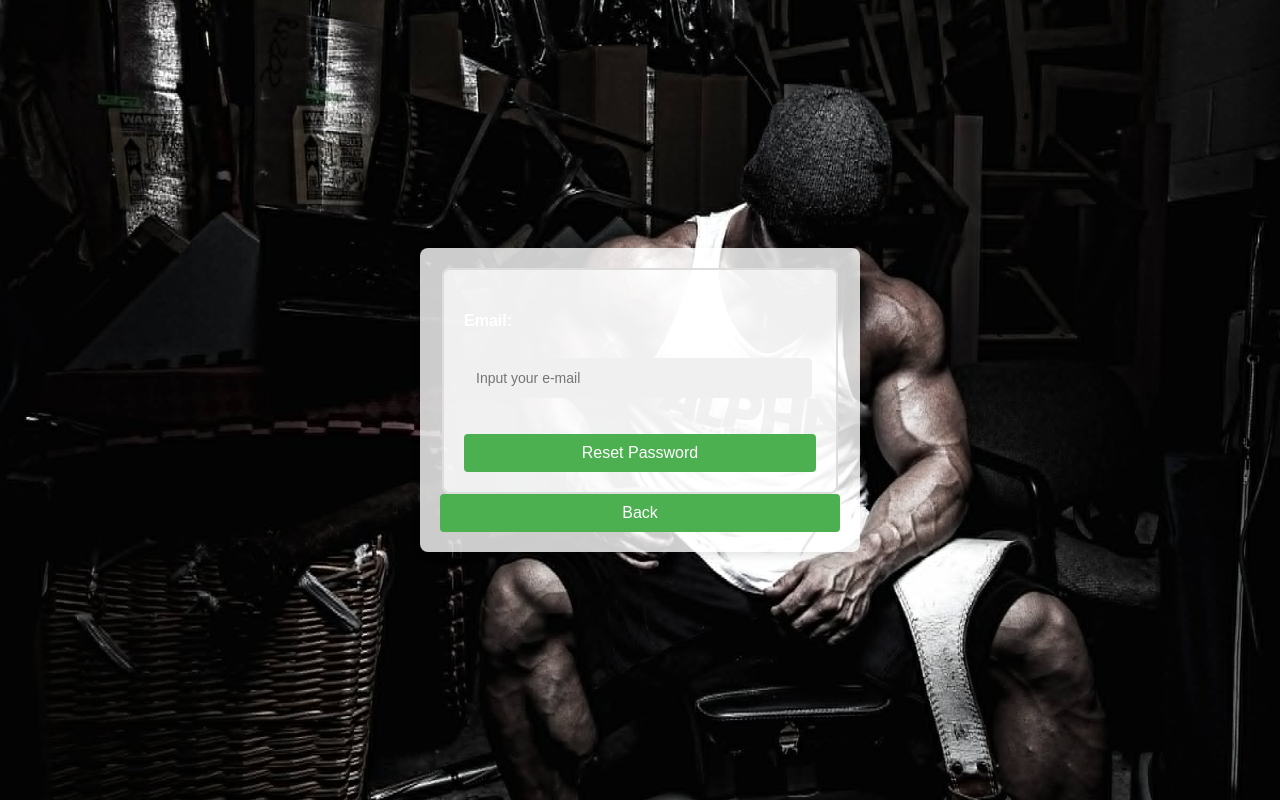
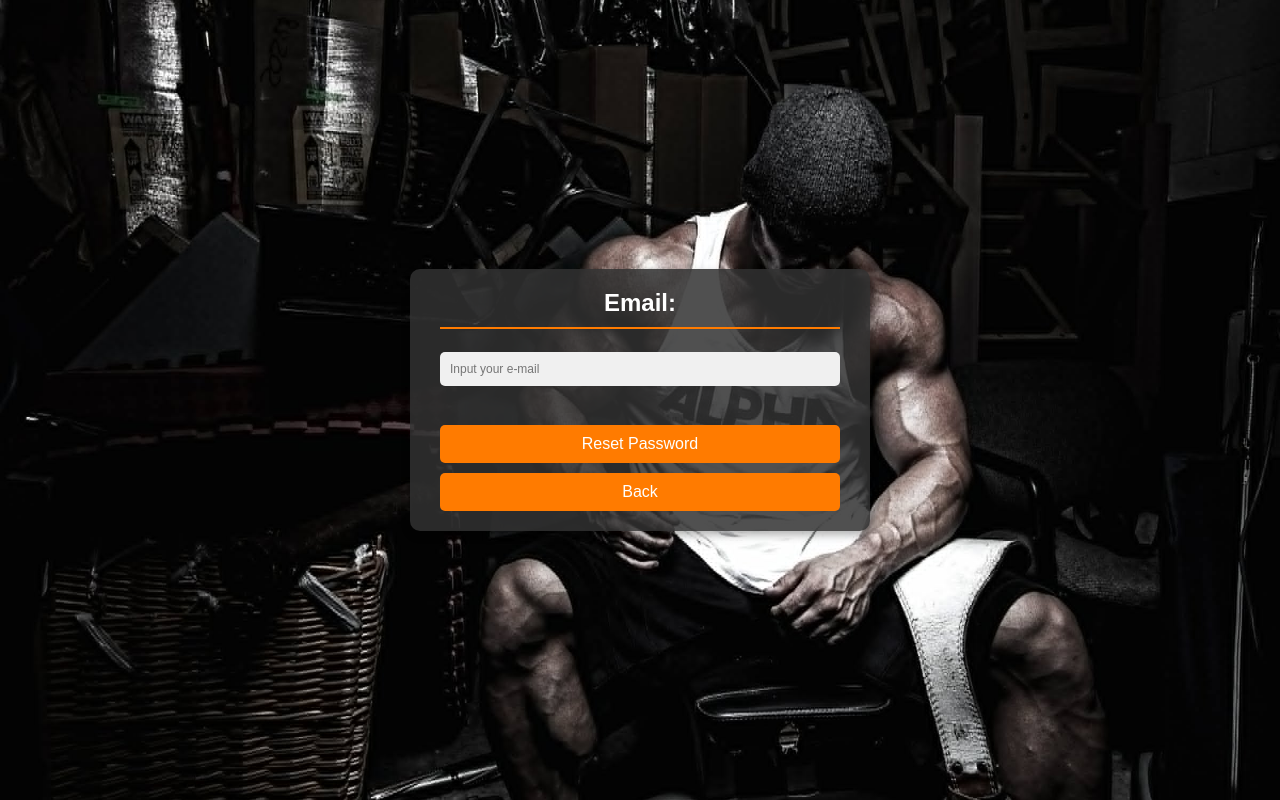
Before and after one commit to Adrian-Reyneil/Gym-Rat-Website, a website: page public/forgot-password.html in a window 1280 px wide. Drawn offline with Linux system fonts and the light colour scheme.

Commit message:
Initial commit

```diff
--- a/public/css/style.css
+++ b/public/css/style.css
@@ -67,6 +67,68 @@ body {
     border-radius: 5px;
     font-size: 12px;
     background-color: #f0f0f0;
+}
+
+.forgot-form-container {
+    align-items: center;
+    justify-content: center;
+    height: 100%;
+    width: 100%;
+    box-shadow: 0px 4px 8px rgba(0, 0, 0, 0.3);
+}
+
+.forgot-form-container h4 {
+    font-size: 24px;
+    text-align: center;
+    border-bottom: 2px solid #ff7b00; /* Orange underline */
+    padding-bottom: 10px;
+    margin-bottom: 5px;
+    margin-top: 0px;
+}
+.forgot-form-container input[type="email"] {
+    width: 95%;
+    padding: 10px;
+    margin-bottom: 10px;
+    border: none;
+    border-radius: 5px;
+    font-size: 12px;
+    background-color: #f0f0f0;
+}
+.forgot-form-container{
+    background-color: rgba(50, 50, 50, 0.85);
+    padding: 20px 30px;
+    border-radius: 10px;
+    color: white;
+    max-width: 400px;
+    width: 100%;
+}
+.forgot-form-container button {
+    width: 100%;
+    padding: 10px;
+    margin-top: 10px;
+    background-color: #ff7b00;
+    border: none;
+    color: white;
+    font-size: 16px;
+    cursor: pointer;
+    border-radius: 5px;
+    text-align: center;
+}
+
+.forgot-form-container button + button {
+    margin-top: 10px; /* Adds a gap between the buttons */
+}
+
+.forgot-form-container button.back-button a {
+    color: white;
+    text-decoration: none;
+    display: block;
+    width: 100%;
+    height: 100%;
+}
+
+.forgot-form-container button.back-button {
+    background-color: #ff7b00;
 }
 
 /* Form container styling */
@@ -139,18 +201,3 @@ button:hover {
 .footer a:hover {
     text-decoration: underline;
 }
-
-.password-container {
-    position: relative;
-    width: 100%;
-}
-
-
-#togglePassword {
-    position: absolute;
-    right: 10px; /* Position the icon to the right */
-    top: 40%; /* Vertically center the icon */
-    transform: translateY(-50%); /* Correct the exact centering */
-    cursor: pointer;
-    font-size: 18px; /* Adjust the icon size if needed */
-}
--- a/public/forgot-password.html
+++ b/public/forgot-password.html
@@ -5,73 +5,20 @@
     <meta name="viewport" content="width=device-width, initial-scale=1.0">
     <link rel="stylesheet" href="css/style.css">
     <title>Forgot Password Page</title>
-    <style>
-        .form-container {
-            width: 100%;
-            max-width: 400px;
-            margin: 0 auto;
-            padding: 20px;
-            background-color: rgba(255, 255, 255, 0.8); /* Transparent white background */
-            border-radius: 8px;
-            box-shadow: 0 4px 8px rgba(0, 0, 0, 0.1);
-        }
-
-        fieldset {
-            border: 2px solid #ddd;
-            padding: 20px;
-            background-color: rgba(255, 255, 255, 0.7); /* Transparent white background */
-            border-radius: 8px;
-        }
-
-        h4 {
-            margin-bottom: 10px;
-        }
-
-        input[type="email"] {
-            width: 100%;
-            padding: 10px;
-            margin-bottom: 15px;
-            border: 1px solid #ccc;
-            border-radius: 4px;
-        }
-
-        button[type="submit"], button[type="button"] {
-            width: 100%;
-            padding: 10px;
-            background-color: #4CAF50;
-            color: white;
-            border: none;
-            border-radius: 4px;
-            cursor: pointer;
-            font-size: 16px;
-        }
-
-        button[type="button"] a {
-            color: white;
-            text-decoration: none;
-        }
-
-        button[type="submit"]:hover, button[type="button"]:hover {
-            background-color: #45a049;
-        }
-    </style>
 </head>
 <body>
-
-    <form action="/send-password-reset"  class="form-container">
-        <fieldset>
+    <form action="/send-password-reset"  class="forgot-form-container">
             <h4>Email:</h4><br>
             <input type="email" name="email" id="email" placeholder="Input your e-mail" required>
-            <h4 id="errorMessage"></h4>
+            <h3 id="errorMessage"></h3>
             <button type="submit">Reset Password</button>
             <br>
-        </fieldset>
-        <button type="button"><a href="index.html">Back</a></button>
+            <button type="button" class="back-button"><a href="index.html">Back</a></button>
     </form>
 
 
     <script>
-       document.querySelector('.form-container').addEventListener('submit', async function(event) {
+       document.querySelector('.forgot-form-container').addEventListener('submit', async function(event) {
             event.preventDefault(); // Prevent the default form submission
 
             const email = document.getElementById('email').value;
```
